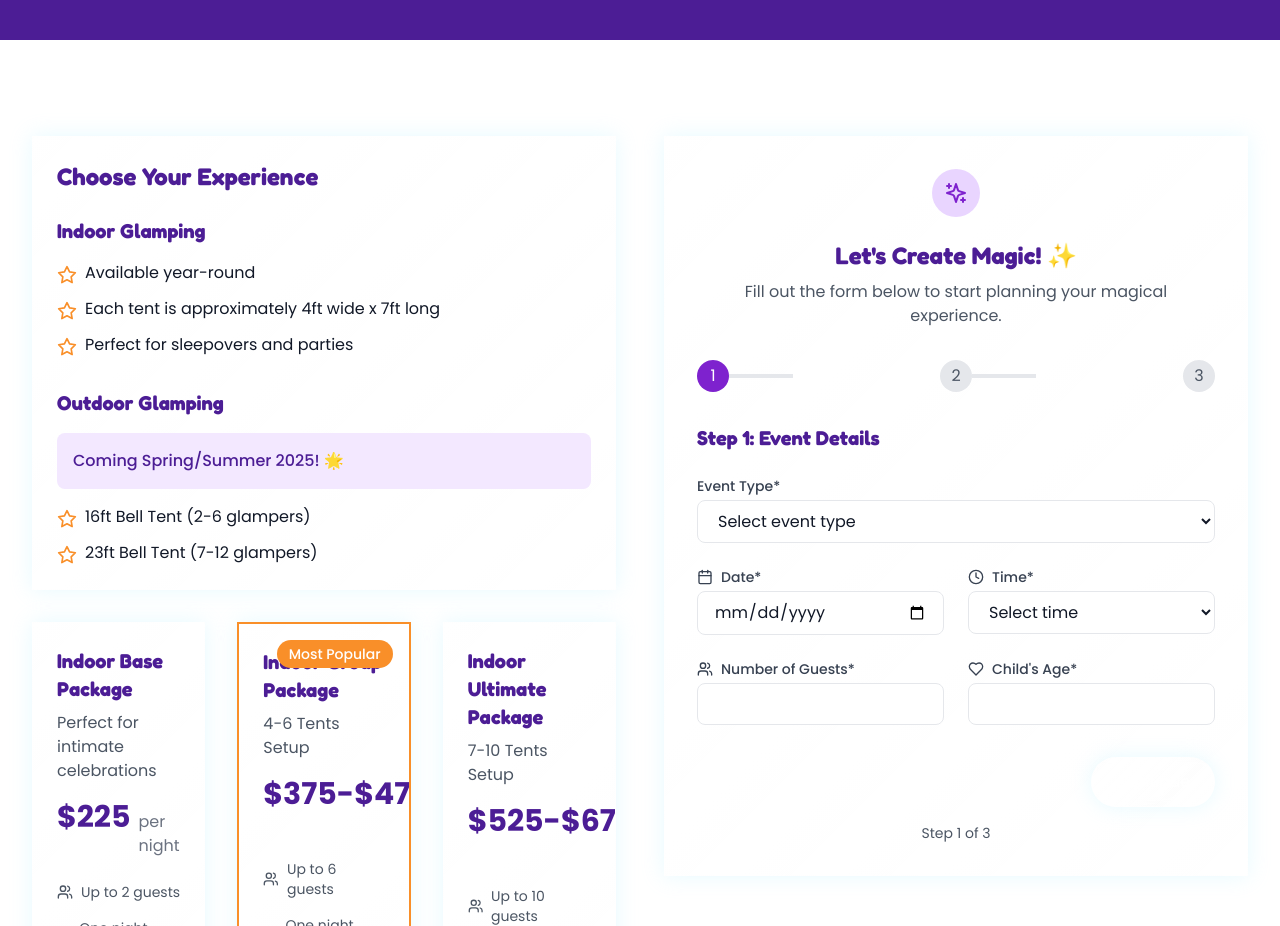
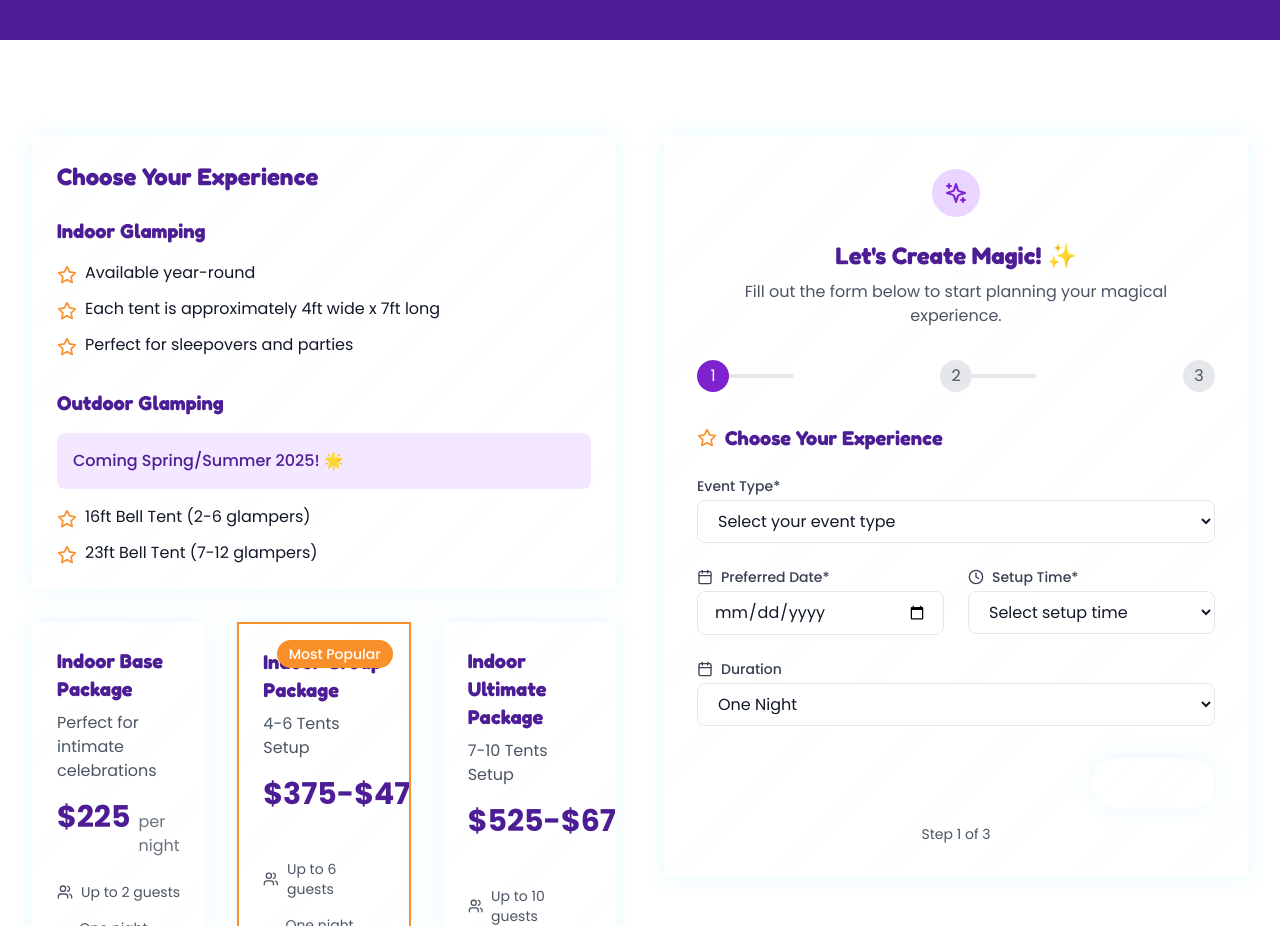
Before and after one commit to garrettm19/glampingwny, a React (Vite) app: page /book-now in a window 1280 px wide. Shown: the part 280-1206 px from the top of the page. Built offline with nearby package versions, Linux system fonts and the light colour scheme.

Commit message:
Organize booking flow and information sections

```diff
--- a/src/components/ui/BookingForm.tsx
+++ b/src/components/ui/BookingForm.tsx
@@ -1,6 +1,6 @@
 import React, { useState } from 'react';
 import { motion } from 'framer-motion';
-import { Calendar, Clock, Users, MapPin, Sparkles, Heart } from 'lucide-react';
+import { Calendar, Clock, Users, MapPin, Sparkles, Heart, Star } from 'lucide-react';
 import { trackEvent } from '../../utils/analytics';
 
 interface BookingFormProps {
@@ -10,22 +10,23 @@ interface BookingFormProps {
 const BookingForm: React.FC<BookingFormProps> = ({ onSubmit }) => {
   const [step, setStep] = useState(1);
   const [formData, setFormData] = useState({
-    // Step 1: Basic Details
+    // Step 1: Event Type
     eventType: '',
     date: '',
     time: '',
+    duration: '1',
+
+    // Step 2: Guest Details
     guests: '',
+    childName: '',
     childAge: '',
-
-    // Step 2: Setup Details
-    location: 'indoor',
     theme: '',
-    addons: [] as string[],
 
     // Step 3: Contact Info
     name: '',
     email: '',
     phone: '',
+    location: '',
     specialRequirements: ''
   });
 
@@ -35,6 +36,13 @@ const BookingForm: React.FC<BookingFormProps> = ({ onSubmit }) => {
       ...prev,
       [name]: value
     }));
+
+    // Track form field interactions
+    trackEvent({
+      category: 'Booking',
+      action: 'field_change',
+      label: name
+    });
   };
 
   const handleSubmit = (e: React.FormEvent) => {
@@ -56,13 +64,38 @@ const BookingForm: React.FC<BookingFormProps> = ({ onSubmit }) => {
     }
   };
 
+  const renderStepIndicator = () => (
+    <div className="flex justify-between mb-8">
+      {[1, 2, 3].map((i) => (
+        <div key={i} className="flex items-center">
+          <motion.div
+            className={`w-8 h-8 rounded-full flex items-center justify-center ${
+              step >= i ? 'bg-primary-600 text-white' : 'bg-gray-200 text-gray-600'
+            }`}
+            whileHover={{ scale: 1.1 }}
+          >
+            {i}
+          </motion.div>
+          {i < 3 && (
+            <div
+              className={`h-1 w-16 ${
+                step > i ? 'bg-primary-600' : 'bg-gray-200'
+              }`}
+            />
+          )}
+        </div>
+      ))}
+    </div>
+  );
+
   const renderStepContent = () => {
     switch (step) {
       case 1:
         return (
           <div className="space-y-6">
-            <h3 className="text-xl font-bold text-primary-900 mb-4">
-              Step 1: Event Details
+            <h3 className="text-xl font-bold text-primary-900 mb-4 flex items-center gap-2">
+              <Star className="w-5 h-5 text-accent-500" />
+              Choose Your Experience
             </h3>
 
             <div>
@@ -76,9 +109,10 @@ const BookingForm: React.FC<BookingFormProps> = ({ onSubmit }) => {
                 required
                 className="w-full px-4 py-2 bg-white rounded-lg border border-gray-200 focus:ring-2 focus:ring-primary-500 focus:border-primary-500 transition-shadow"
               >
-                <option value="">Select event type</option>
-                <option value="birthday">Birthday Party</option>
-                <option value="sleepover">Sleepover Party</option>
+                <option value="">Select your event type</option>
+                <option value="indoor-glamping">Indoor Glamping Party</option>
+                <option value="outdoor-glamping">Outdoor Glamping Party</option>
+                <option value="day-party">Day Party Setup</option>
                 <option value="special">Special Occasion</option>
               </select>
             </div>
@@ -87,7 +121,7 @@ const BookingForm: React.FC<BookingFormProps> = ({ onSubmit }) => {
               <div>
                 <label className="flex items-center text-sm font-medium text-gray-700 mb-1">
                   <Calendar className="w-4 h-4 mr-2" />
-                  Date*
+                  Preferred Date*
                 </label>
                 <input
                   type="date"
@@ -103,7 +137,7 @@ const BookingForm: React.FC<BookingFormProps> = ({ onSubmit }) => {
               <div>
                 <label className="flex items-center text-sm font-medium text-gray-700 mb-1">
                   <Clock className="w-4 h-4 mr-2" />
-                  Time*
+                  Setup Time*
                 </label>
                 <select
                   name="time"
@@ -112,13 +146,40 @@ const BookingForm: React.FC<BookingFormProps> = ({ onSubmit }) => {
                   required
                   className="w-full px-4 py-2 bg-white rounded-lg border border-gray-200 focus:ring-2 focus:ring-primary-500 focus:border-primary-500 transition-shadow"
                 >
-                  <option value="">Select time</option>
+                  <option value="">Select setup time</option>
                   <option value="morning">Morning (9am - 12pm)</option>
                   <option value="afternoon">Afternoon (1pm - 4pm)</option>
                   <option value="evening">Evening (5pm - 8pm)</option>
                 </select>
               </div>
             </div>
+
+            <div>
+              <label className="flex items-center text-sm font-medium text-gray-700 mb-1">
+                <Calendar className="w-4 h-4 mr-2" />
+                Duration
+              </label>
+              <select
+                name="duration"
+                value={formData.duration}
+                onChange={handleChange}
+                className="w-full px-4 py-2 bg-white rounded-lg border border-gray-200 focus:ring-2 focus:ring-primary-500 focus:border-primary-500 transition-shadow"
+              >
+                <option value="1">One Night</option>
+                <option value="2">Two Nights</option>
+                <option value="day">Day Party (No Overnight)</option>
+              </select>
+            </div>
+          </div>
+        );
+
+      case 2:
+        return (
+          <div className="space-y-6">
+            <h3 className="text-xl font-bold text-primary-900 mb-4 flex items-center gap-2">
+              <Star className="w-5 h-5 text-accent-500" />
+              Guest Details
+            </h3>
 
             <div className="grid grid-cols-1 md:grid-cols-2 gap-6">
               <div>
@@ -155,74 +216,11 @@ const BookingForm: React.FC<BookingFormProps> = ({ onSubmit }) => {
                 />
               </div>
             </div>
-          </div>
-        );
-
-      case 2:
-        return (
-          <div className="space-y-6">
-            <h3 className="text-xl font-bold text-primary-900 mb-4">
-              Step 2: Setup Details
-            </h3>
 
             <div>
-              <label className="block text-sm font-medium text-gray-700 mb-1">
-                Location*
-              </label>
-              <div className="grid grid-cols-2 gap-4">
-                <label className="relative flex items-center justify-center p-4 border rounded-lg cursor-pointer hover:bg-primary-50 transition-colors">
-                  <input
-                    type="radio"
-                    name="location"
-                    value="indoor"
-                    checked={formData.location === 'indoor'}
-                    onChange={handleChange}
-                    className="sr-only"
-                  />
-                  <span className={`text-sm font-medium ${formData.location === 'indoor' ? 'text-primary-600' : 'text-gray-600'}`}>
-                    Indoor Setup
-                  </span>
-                  {formData.location === 'indoor' && (
-                    <motion.div
-                      layoutId="locationIndicator"
-                      className="absolute inset-0 border-2 border-primary-500 rounded-lg"
-                      initial={false}
-                      transition={{ type: "spring", stiffness: 300, damping: 30 }}
-                    />
-                  )}
-                </label>
-                <label className="relative flex items-center justify-center p-4 border rounded-lg cursor-pointer hover:bg-primary-50 transition-colors">
-                  <input
-                    type="radio"
-                    name="location"
-                    value="outdoor"
-                    checked={formData.location === 'outdoor'}
-                    onChange={handleChange}
-                    className="sr-only"
-                  />
-                  <span className={`text-sm font-medium ${formData.location === 'outdoor' ? 'text-primary-600' : 'text-gray-600'}`}>
-                    Outdoor Setup
-                  </span>
-                  {formData.location === 'outdoor' && (
-                    <motion.div
-                      layoutId="locationIndicator"
-                      className="absolute inset-0 border-2 border-primary-500 rounded-lg"
-                      initial={false}
-                      transition={{ type: "spring", stiffness: 300, damping: 30 }}
-                    />
-                  )}
-                </label>
-              </div>
-              {formData.location === 'outdoor' && (
-                <p className="mt-2 text-sm text-accent-600">
-                  Note: Outdoor setups available Spring/Summer 2025
-                </p>
-              )}
-            </div>
-
-            <div>
-              <label className="block text-sm font-medium text-gray-700 mb-1">
-                Theme
+              <label className="flex items-center text-sm font-medium text-gray-700 mb-1">
+                <Sparkles className="w-4 h-4 mr-2" />
+                Theme Preference
               </label>
               <select
                 name="theme"
@@ -241,16 +239,18 @@ const BookingForm: React.FC<BookingFormProps> = ({ onSubmit }) => {
             </div>
 
             <div>
-              <label className="block text-sm font-medium text-gray-700 mb-1">
-                Special Requirements or Notes
+              <label className="flex items-center text-sm font-medium text-gray-700 mb-1">
+                <MapPin className="w-4 h-4 mr-2" />
+                Setup Location*
               </label>
-              <textarea
-                name="specialRequirements"
-                value={formData.specialRequirements}
+              <input
+                type="text"
+                name="location"
+                value={formData.location}
                 onChange={handleChange}
-                rows={4}
+                required
+                placeholder="Enter the address for setup"
                 className="w-full px-4 py-2 bg-white rounded-lg border border-gray-200 focus:ring-2 focus:ring-primary-500 focus:border-primary-500 transition-shadow"
-                placeholder="Tell us about any special requests or requirements..."
               />
             </div>
           </div>
@@ -259,11 +259,12 @@ const BookingForm: React.FC<BookingFormProps> = ({ onSubmit }) => {
       case 3:
         return (
           <div className="space-y-6">
-            <h3 className="text-xl font-bold text-primary-900 mb-4">
-              Step 3: Contact Information
+            <h3 className="text-xl font-bold text-primary-900 mb-4 flex items-center gap-2">
+              <Star className="w-5 h-5 text-accent-500" />
+              Contact Information
             </h3>
 
-            <div className="grid grid-cols-1 md:grid-cols-2 gap-4">
+            <div className="grid grid-cols-1 md:grid-cols-2 gap-6">
               <div>
                 <label className="block text-sm font-medium text-gray-700 mb-1">
                   Your Name*
@@ -306,6 +307,20 @@ const BookingForm: React.FC<BookingFormProps> = ({ onSubmit }) => {
                 className="w-full px-4 py-2 bg-white rounded-lg border border-gray-200 focus:ring-2 focus:ring-primary-500 focus:border-primary-500 transition-shadow"
               />
             </div>
+
+            <div>
+              <label className="block text-sm font-medium text-gray-700 mb-1">
+                Special Requirements or Notes
+              </label>
+              <textarea
+                name="specialRequirements"
+                value={formData.specialRequirements}
+                onChange={handleChange}
+                rows={4}
+                className="w-full px-4 py-2 bg-white rounded-lg border border-gray-200 focus:ring-2 focus:ring-primary-500 focus:border-primary-500 transition-shadow"
+                placeholder="Tell us about any special requests, dietary restrictions, or additional information..."
+              />
+            </div>
           </div>
         );
 
@@ -327,35 +342,16 @@ const BookingForm: React.FC<BookingFormProps> = ({ onSubmit }) => {
         <div className="inline-block p-3 bg-primary-100 rounded-full mb-4">
           <Sparkles className="w-6 h-6 text-primary-600" />
         </div>
-        <h3 className="text-2xl font-bold text-primary-900 mb-2">
+        <h2 className="text-2xl font-bold text-primary-900 mb-2">
           Let's Create Magic! ✨
-        </h3>
+        </h2>
         <p className="text-gray-600">
           Fill out the form below to start planning your magical experience.
         </p>
       </div>
 
       {/* Progress Steps */}
-      <div className="flex justify-between mb-8">
-        {[1, 2, 3].map((i) => (
-          <div key={i} className="flex items-center">
-            <div
-              className={`w-8 h-8 rounded-full flex items-center justify-center ${
-                step >= i ? 'bg-primary-600 text-white' : 'bg-gray-200 text-gray-600'
-              }`}
-            >
-              {i}
-            </div>
-            {i < 3 && (
-              <div
-                className={`h-1 w-16 ${
-                  step > i ? 'bg-primary-600' : 'bg-gray-200'
-                }`}
-              />
-            )}
-          </div>
-        ))}
-      </div>
+      {renderStepIndicator()}
 
       {/* Step Content */}
       {renderStepContent()}
```
